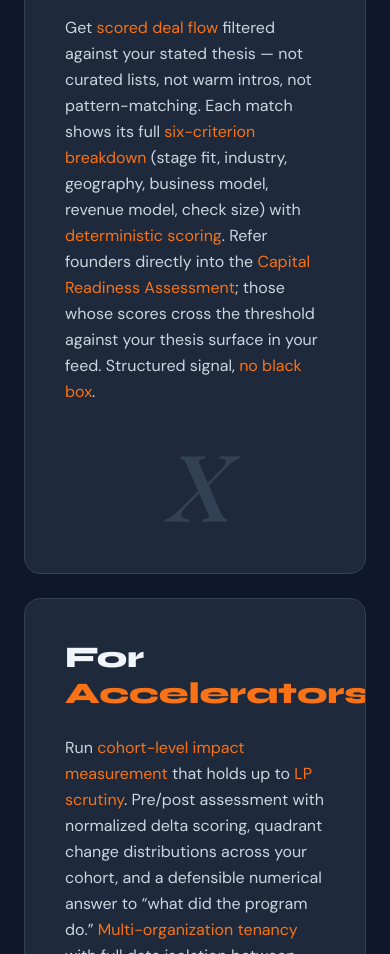
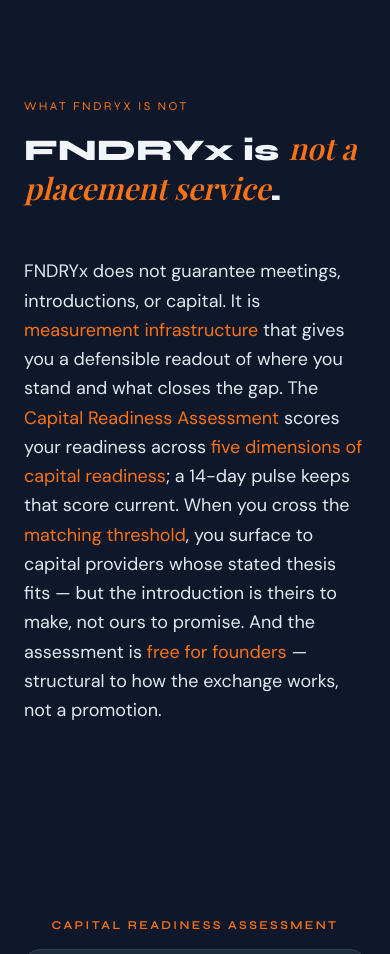
Before and after one commit to HARN26/fndryx-website, a Next.js app: page / in a window 390 px wide. Shown: the part 4460-5414 px from the top of the page. Built offline with nearby package versions, Linux system fonts and the light colour scheme.

Commit message:
Temporarily hide capital-providers + accelerators pages — redirect to home, unlink, drop from sitemap, noindex (reversible)

```diff
--- a/next.config.ts
+++ b/next.config.ts
@@ -1,5 +1,12 @@
 import type { NextConfig } from "next";
 
-const nextConfig: NextConfig = {};
+const nextConfig: NextConfig = {
+  async redirects() {
+    return [
+      { source: "/capital-partners", destination: "/", permanent: false },
+      { source: "/accelerators", destination: "/", permanent: false },
+    ];
+  },
+};
 
 export default nextConfig;
--- a/src/app/accelerators/page.tsx
+++ b/src/app/accelerators/page.tsx
@@ -7,6 +7,7 @@
   title: "For Accelerators — FNDRYx",
   description:
     "Cohort-level impact measurement that holds up to LP scrutiny. Pre/post assessment with normalized delta scoring, multi-organization tenancy, and a defensible numerical answer to what the program did.",
+  robots: { index: false, follow: false },
 };
 
 const ctaLinkClass =
--- a/src/app/capital-partners/page.tsx
+++ b/src/app/capital-partners/page.tsx
@@ -7,6 +7,7 @@
   title: "For Capital Providers",
   description:
     "Founder readiness verified against source documents — financials analyzed at the source, deterministic scoring. Thesis-matched deal flow opening to a founding cohort.",
+  robots: { index: false, follow: false },
 };
 
 const ctaLinkClass =
--- a/src/app/sitemap.ts
+++ b/src/app/sitemap.ts
@@ -18,18 +18,6 @@
       changeFrequency: "weekly",
       priority: 0.8,
     },
-    {
-      url: "https://fndryx.io/capital-partners",
-      lastModified: now,
-      changeFrequency: "monthly",
-      priority: 0.8,
-    },
-    {
-      url: "https://fndryx.io/accelerators",
-      lastModified: now,
-      changeFrequency: "monthly",
-      priority: 0.8,
-    },
     ...slugs.map((slug) => ({
       url: `https://fndryx.io/blog/${slug}`,
       lastModified: now,
--- a/src/components/Audiences.tsx
+++ b/src/components/Audiences.tsx
@@ -1,5 +1,3 @@
-import Link from "next/link";
-
 const cardClass =
   "group relative flex min-h-[500px] flex-col overflow-hidden rounded-2xl border border-steel-700 bg-steel-800 p-10 transition-all duration-300 hover:-translate-y-0.5 hover:border-fire-400";
 
@@ -16,17 +14,11 @@
 const fireOutlineClass =
   "inline-block leading-none text-steel-700 transition-all duration-300 ease-in-out [paint-order:stroke] [-webkit-text-stroke-color:#f97316] [-webkit-text-stroke-width:0] group-hover:text-steel-800 group-hover:[-webkit-text-stroke-width:2px]";
 
-// Same outline mechanic as fireOutlineClass, but the fill stays at steel-700
-// — only the stroke transitions in, in steel-300, layered on top via
-// paint-order:stroke. Result: filled letter with a bright grey outline at hover.
-const greyOutlineKeepFillClass =
-  "inline-block leading-none text-steel-700 transition-all duration-300 ease-in-out [paint-order:stroke] [-webkit-text-stroke-color:#cbd5e1] [-webkit-text-stroke-width:0] group-hover:[-webkit-text-stroke-width:2px]";
-
 export default function Audiences() {
   return (
     <section id="audiences" className="py-24 md:py-32">
       <div className="mx-auto max-w-6xl px-6">
-        <div className="grid grid-cols-1 gap-6 lg:grid-cols-3">
+        <div className="mx-auto max-w-lg">
           {/* Founders */}
           <article className={cardClass}>
             <h3 className={titleClass}>
@@ -55,76 +47,6 @@
               </span>
             </div>
           </article>
-
-          {/* Capital Providers */}
-          <article className={cardClass}>
-            <h3 className={titleClass}>
-              <span className="text-steel-100">For</span>{" "}
-              <span className="text-fire-400">Capital Providers</span>
-            </h3>
-            <p className={bodyClass}>
-              Get{" "}
-              <span className="text-fire-400">scored deal flow</span> filtered
-              against your stated thesis — not curated lists, not warm intros,
-              not pattern-matching. Each match shows its full{" "}
-              <span className="text-fire-400">six-criterion breakdown</span>{" "}
-              (stage fit, industry, geography, business model, revenue model,
-              check size) with{" "}
-              <span className="text-fire-400">deterministic scoring</span>.
-              Refer founders directly into the{" "}
-              <span className="text-fire-400">Capital Readiness Assessment</span>;
-              those whose scores cross the threshold against your thesis surface
-              in your feed. Structured signal,{" "}
-              <span className="text-fire-400">no black box</span>.
-            </p>
-            <div aria-hidden className={decoWrapperClass}>
-              <span
-                className={`${fireOutlineClass} font-serif italic text-9xl`}
-              >
-                x
-              </span>
-            </div>
-          </article>
-
-          {/* Accelerators */}
-          <article className={cardClass}>
-            <h3 className={titleClass}>
-              <span className="text-steel-100">For</span>{" "}
-              <span className="text-fire-400">Accelerators</span>
-            </h3>
-            <p className={bodyClass}>
-              Run{" "}
-              <span className="text-fire-400">cohort-level impact measurement</span>{" "}
-              that holds up to{" "}
-              <span className="text-fire-400">LP scrutiny</span>. Pre/post
-              assessment with normalized delta scoring, quadrant change
-              distributions across your cohort, and a defensible numerical
-              answer to &ldquo;what did the program do.&rdquo;{" "}
-              <span className="text-fire-400">Multi-organization tenancy</span>{" "}
-              with full data isolation between accelerators on the same
-              platform.
-            </p>
-            <Link
-              href="/accelerators"
-              className="mt-6 self-start font-display font-semibold text-xs uppercase tracking-[0.2em] text-fire-400 hover:text-fire-300 rounded-sm focus-visible:outline-none focus-visible:ring-2 focus-visible:ring-fire-400 focus-visible:ring-offset-2 focus-visible:ring-offset-steel-800"
-            >
-              Learn more →
-            </Link>
-            <div aria-hidden className={decoWrapperClass}>
-              <span className="inline-flex items-baseline justify-center">
-                <span
-                  className={`${greyOutlineKeepFillClass} font-display font-semibold text-[7rem] tracking-[-0.02em]`}
-                >
-                  A
-                </span>
-                <span
-                  className={`${fireOutlineClass} font-serif italic text-[7rem] -ml-[0.05em] relative top-[0.05em]`}
-                >
-                  x
-                </span>
-              </span>
-            </div>
-          </article>
         </div>
 
         <div className="mt-16 text-center">
--- a/src/components/Footer.tsx
+++ b/src/components/Footer.tsx
@@ -36,20 +36,6 @@
             Journal
           </Link>
 
-          <Link
-            href="/capital-partners"
-            className="text-sm text-steel-400 underline underline-offset-4 hover:text-steel-200 rounded-sm focus-visible:outline-none focus-visible:ring-2 focus-visible:ring-fire-400 focus-visible:ring-offset-2 focus-visible:ring-offset-steel-900"
-          >
-            For Capital Providers
-          </Link>
-
-          <Link
-            href="/accelerators"
-            className="text-sm text-steel-400 underline underline-offset-4 hover:text-steel-200 rounded-sm focus-visible:outline-none focus-visible:ring-2 focus-visible:ring-fire-400 focus-visible:ring-offset-2 focus-visible:ring-offset-steel-900"
-          >
-            For Accelerators
-          </Link>
-
           <a
             href="https://fndryx.io"
             className="text-sm text-steel-400 underline underline-offset-4 hover:text-steel-200 rounded-sm focus-visible:outline-none focus-visible:ring-2 focus-visible:ring-fire-400 focus-visible:ring-offset-2 focus-visible:ring-offset-steel-900"
--- a/src/components/Nav.tsx
+++ b/src/components/Nav.tsx
@@ -38,18 +38,6 @@
             Journal
           </Link>
           <Link
-            href="/capital-partners"
-            className="hidden md:inline-block font-body font-medium text-sm text-steel-300 hover:text-fire-400 rounded-sm focus-visible:outline-none focus-visible:ring-2 focus-visible:ring-fire-400 focus-visible:ring-offset-2 focus-visible:ring-offset-steel-900"
-          >
-            For Capital Providers
-          </Link>
-          <Link
-            href="/accelerators"
-            className="hidden md:inline-block font-body font-medium text-sm text-steel-300 hover:text-fire-400 rounded-sm focus-visible:outline-none focus-visible:ring-2 focus-visible:ring-fire-400 focus-visible:ring-offset-2 focus-visible:ring-offset-steel-900"
-          >
-            For Accelerators
-          </Link>
-          <Link
             href="/#founder-forge"
             className="inline-flex items-center justify-center rounded-lg font-body font-semibold text-xs uppercase tracking-wider text-white bg-[linear-gradient(135deg,#ea580c_0%,#f97316_100%)] shadow-[0_4px_14px_rgba(249,115,22,0.4)] transition-all duration-200 hover:-translate-y-0.5 hover:shadow-[0_8px_24px_rgba(249,115,22,0.5)] focus:outline-none focus-visible:ring-2 focus-visible:ring-fire-400 focus-visible:ring-offset-2 focus-visible:ring-offset-steel-900 px-7 py-3.5"
           >
```
